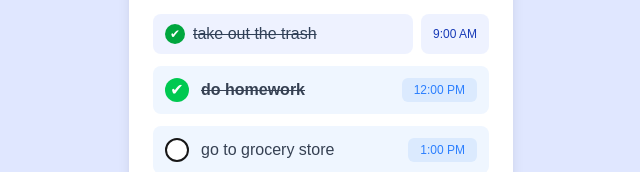
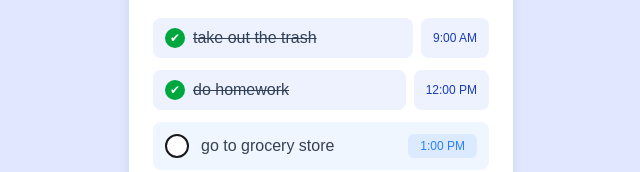
Before and after one commit to Jacklb19/List-tw, a Next.js app: page / in a window 1280 px wide. Shown: the part 278-450 px from the top of the page, without its empty margins (319-959 px from the left). Built offline with nearby package versions, Linux system fonts and the light colour scheme.

Commit message:
lista buena

```diff
--- a/src/app/page.tsx
+++ b/src/app/page.tsx
@@ -28,10 +28,12 @@ export default function Home() {
             <time className="bg-indigo-50 rounded-lg px-3 py-3 text-xs text-blue-800">9:00 AM</time>
           </li>
 
-          <li className="flex items-center justify-between bg-blue-50 p-3 rounded-lg">
-            <span className="h-6 w-6 flex items-center justify-center bg-green-500 text-white rounded-full">✔</span>
-            <s className="flex-1 text-gray-700 mx-3 font-semibold">do homework</s>
-            <span className="bg-blue-100 text-blue-500 px-3 py-1 rounded-md text-xs">12:00 PM</span>
+          <li className="flex items-center justify-between">
+            <span className="flex items-center gap-2 bg-indigo-50 rounded-lg px-3 py-2 flex-1 mr-2">
+              <span className="h-5 w-5 flex items-center justify-center rounded-full bg-green-600 text-white text-xs">✔</span>
+              <s className="text-slate-700">do homework</s>
+            </span>
+            <time className="bg-indigo-50 rounded-lg px-3 py-3 text-xs text-blue-800">12:00 PM</time>
           </li>
 
           <li className="flex items-center justify-between bg-blue-50 p-3 rounded-lg">
```
